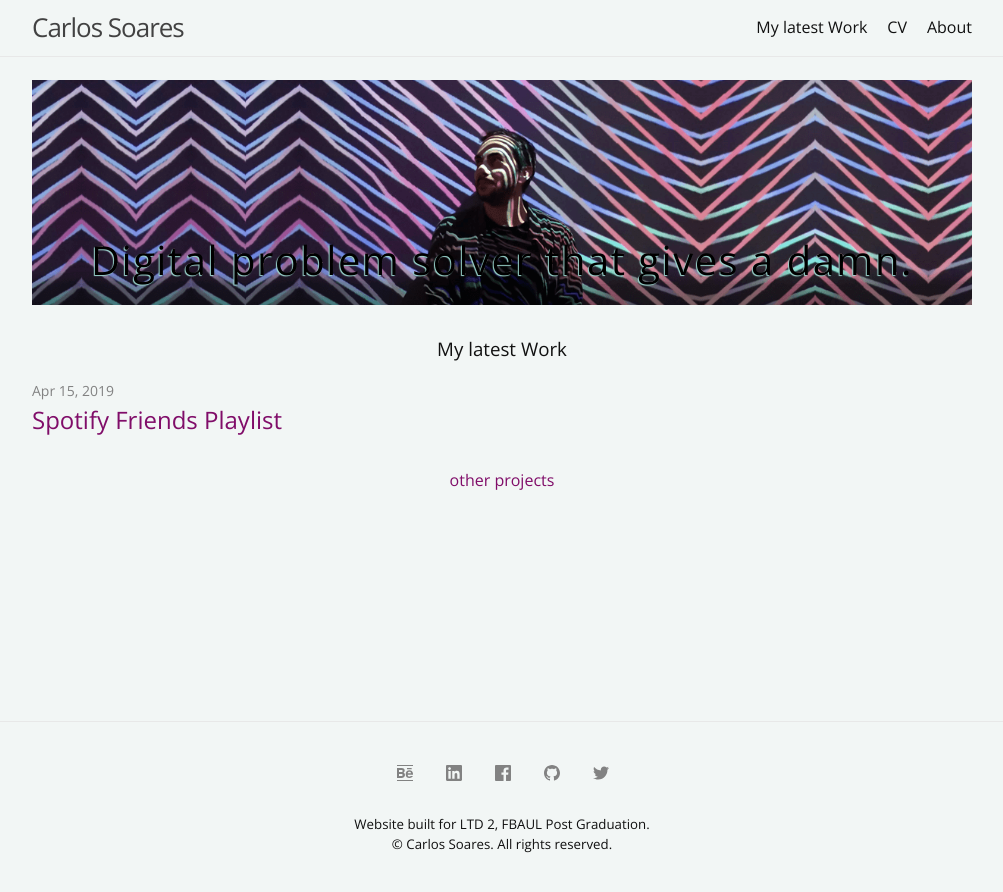
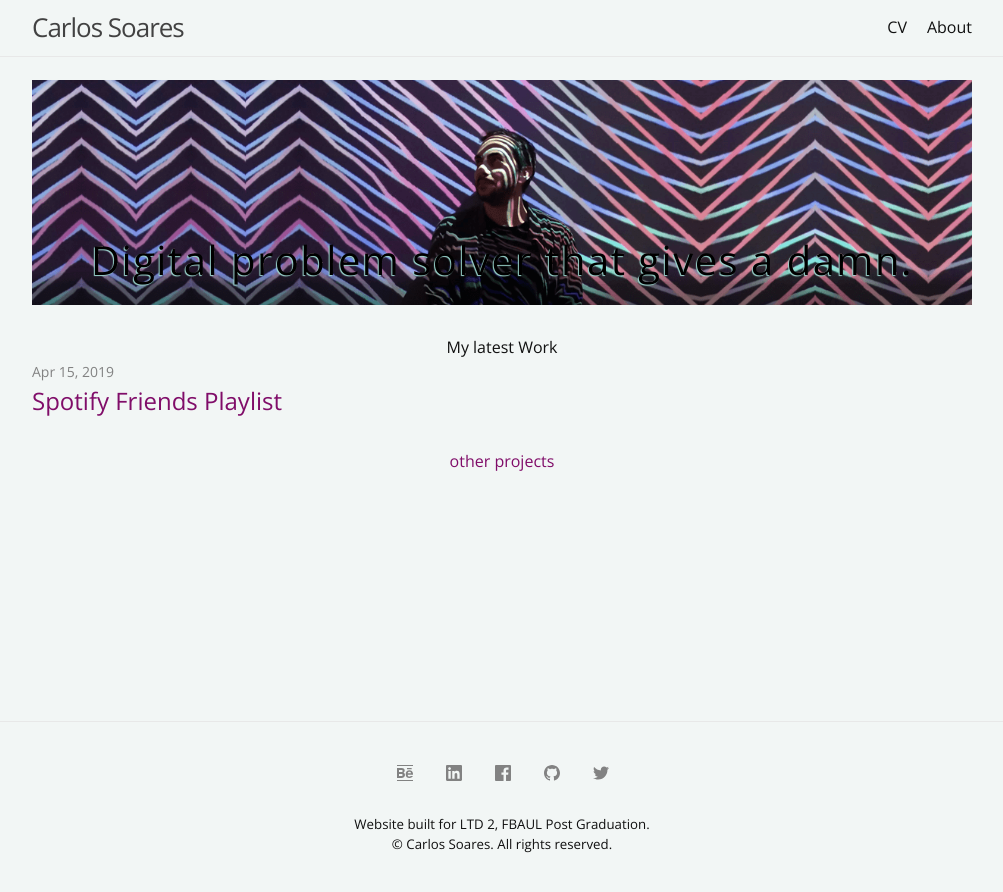
Before and after one commit to carlosmms/carlosmms.github.io, a Jekyll site: the page built from index.md, in a window 1280 px wide. Shown: the top 892 px of the page, without its empty margins (138-1141 px from the left). Built offline with Jekyll 4.4.1, drawn with Linux system fonts in a browser that asks for light colours; our own code applies the rules of GitHub Pages for plain Markdown files.

Commit message:
home title fix

```diff
--- a/_layouts/home.html
+++ b/_layouts/home.html
@@ -14,7 +14,7 @@
 
 
 
-{{content}}
+<center>My latest Work</center>
 
     <ul class="post-list">
        {% for post in site.posts %}
--- a/index.md
+++ b/index.md
@@ -2,5 +2,3 @@
 layout: home
 
 ---
-
-### My latest Work
```
